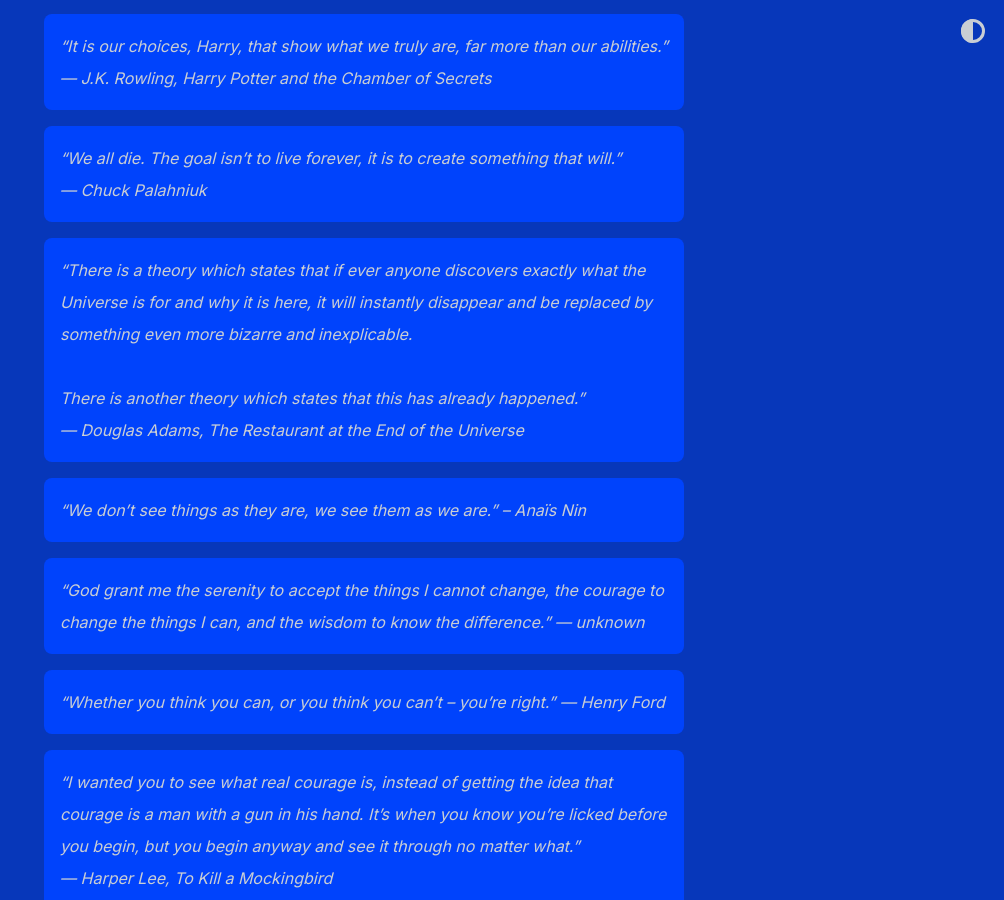
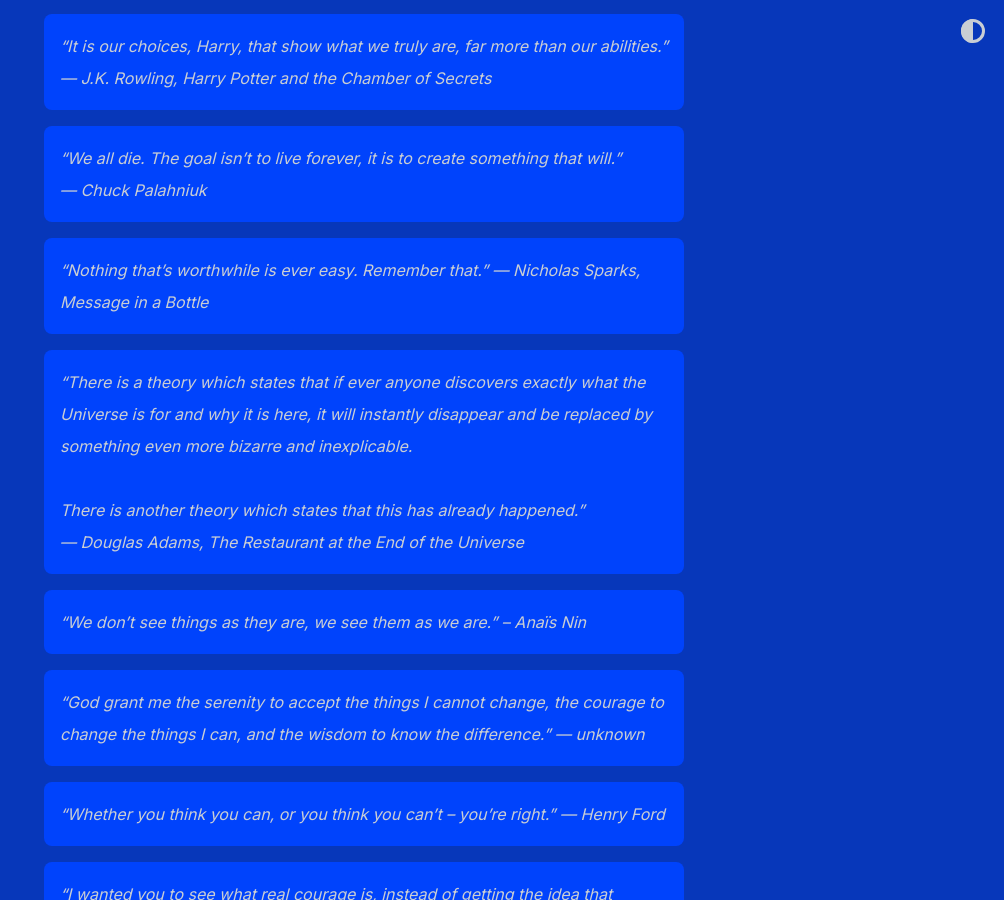
Before and after one commit to shihankanungo/shihankanungo.github.io, a Jekyll site: the page built from quotes.md, in a window 1280 px wide and 900 px high, scrolled down 364 px. Shown: the whole window, without its empty margins (276-1280 px from the left). Built offline with Jekyll 4.4.1, drawn with Linux system fonts in a browser that asks for light colours.

Commit message:
Update quotes.md

```diff
--- a/quotes.md
+++ b/quotes.md
@@ -11,6 +11,8 @@
 
 > "We all die. The goal isn't to live forever, it is to create something that will." <br>
 --- Chuck Palahniuk
+
+> "Nothing that’s worthwhile is ever easy. Remember that." --- Nicholas Sparks, <i>Message in a Bottle</i>
 
 > "There is a theory which states that if ever anyone discovers exactly what the Universe is for and why it is here, it will instantly disappear and be replaced by something even more bizarre and inexplicable. <br><br> There is another theory which states that this has already happened." <br> --- Douglas Adams, <i>The Restaurant at the End of the Universe</i>
 
```
